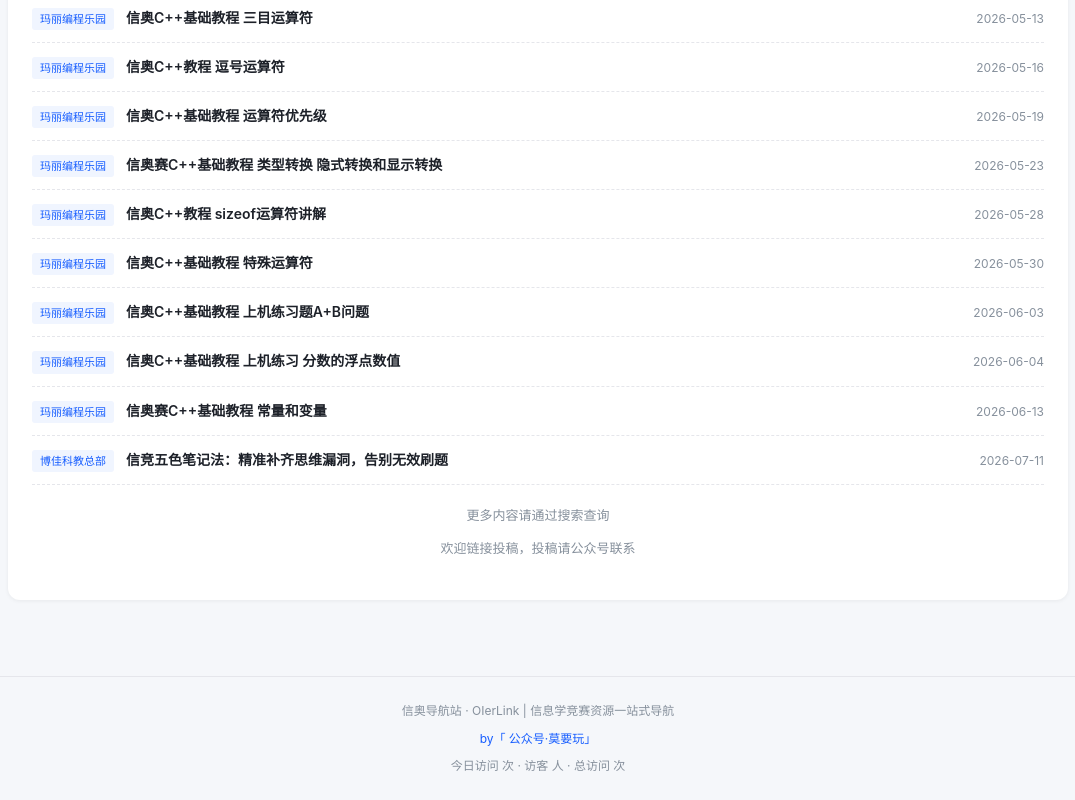
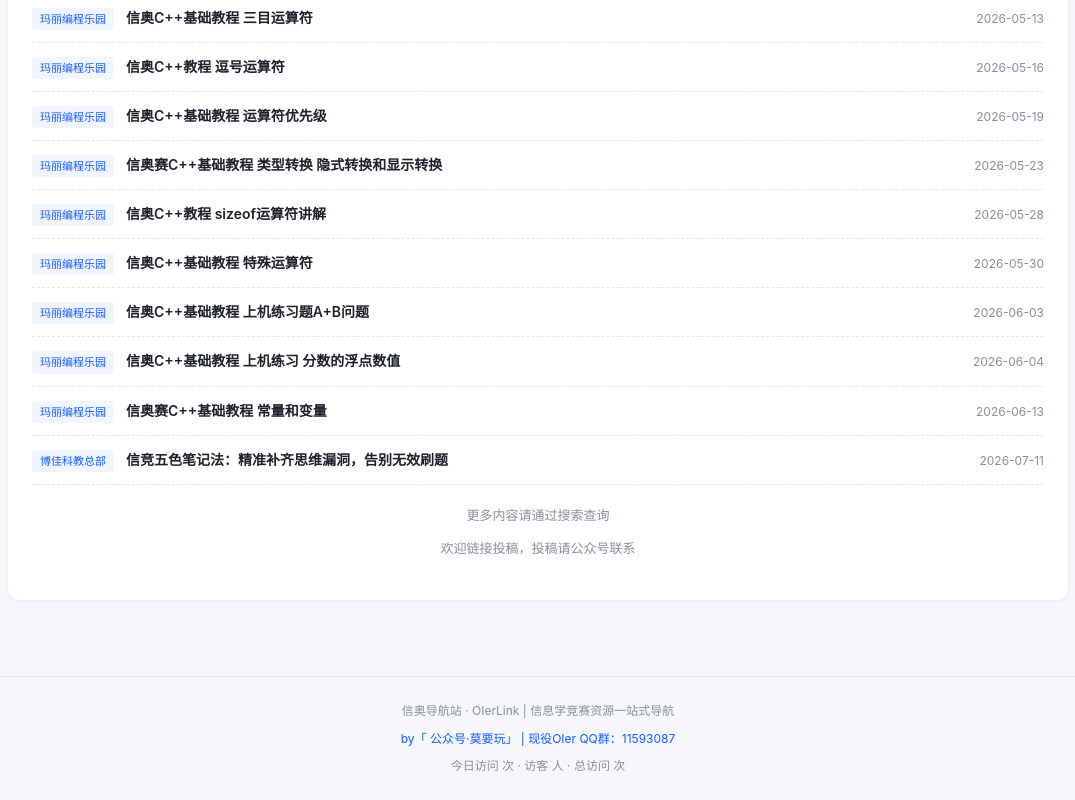
Before and after one commit to dazoon/oierlink, a plain HTML site: page gzh.html in a window 1280 px wide. Shown: the part 720-1520 px from the top of the page, without its empty margins (102-1177 px from the left). Drawn offline with Linux system fonts and the light colour scheme; some packages are replaced by stand-ins of ours; a script that the page names is missing.

Commit message:
增加QQ群号

```diff
--- a/gzh.html
+++ b/gzh.html
@@ -36,7 +36,7 @@
   <footer class="site-footer">
     <p>信奥导航站 · OIerLink | 信息学竞赛资源一站式导航</p>
     <div class="footer-links">
-      <a href="https://mp.weixin.qq.com" target="_blank" rel="noopener">by「 公众号·莫要玩」</a>
+      <a href="https://mp.weixin.qq.com" target="_blank" rel="noopener">by「 公众号·莫要玩」 | 现役OIer QQ群：11593087</a>
     </div>
     <div class="footer-stats" style="font-size:12px;color:#86909c;margin-top:8px;">
       今日访问 <span id="busuanzi_today_pv"></span> 次 ·
```
Also changed, not shown: index.html (+1 -1 lines), news.html (+1 -1 lines), share.html (+1 -1 lines), submit.html (+1 -1 lines).
